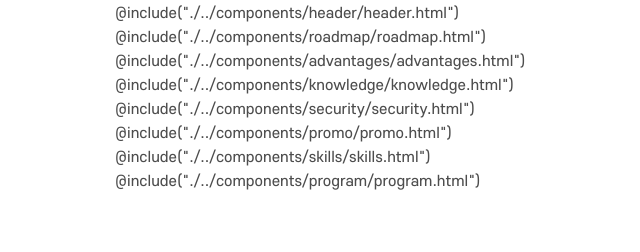
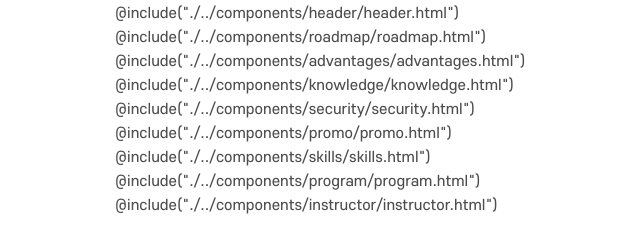
Before and after one commit to Holiden/Sparta, a website: page source/views/index.html in a window 1280 px wide. Shown: the whole page, without its empty margins (365-1005 px from the left). Drawn offline with nearby package versions, Linux system fonts and the light colour scheme; files that its build step writes are made by us from their sources; files whose address does not match are found by name.

Commit message:
HTML Instructor
1. Добавлено: HTML разметка блока Instructor;
2. Изменено: изображения блока Instructor.

```diff
--- a/source/components/components.scss
+++ b/source/components/components.scss
@@ -6,3 +6,4 @@
 @import "./promo/promo";
 @import "./skills/skills";
 @import "./program/program";
+@import "./instructor/instructor";
--- a/source/styles/helpers/spritePng.scss
+++ b/source/styles/helpers/spritePng.scss
@@ -12,18 +12,11 @@
   background: url("./../images/sprites/sprite.png") 0px 0px no-repeat;
 }
 
-@mixin instructor_decoration_bottom {
-  height: 272px;
-  width: 320px;
+@mixin instructor_decoration {
+  height: 555px;
+  width: 54px;
 
-  background: url("./../images/sprites/sprite.png") 0px -1619px no-repeat;
-}
-
-@mixin instructor_decoration_top {
-  height: 272px;
-  width: 320px;
-
-  background: url("./../images/sprites/sprite.png") 0px -1347px no-repeat;
+  background: url("./../images/sprites/sprite.png") 0px -2147px no-repeat;
 }
 
 @mixin knowledge_01 {
@@ -79,7 +72,7 @@
   height: 333px;
   width: 320px;
 
-  background: url("./../images/sprites/sprite.png") 0px -1891px no-repeat;
+  background: url("./../images/sprites/sprite.png") 0px -1347px no-repeat;
 }
 
 @mixin roadmap_4 {
@@ -93,5 +86,5 @@
   height: 467px;
   width: 50px;
 
-  background: url("./../images/sprites/sprite.png") 0px -2224px no-repeat;
+  background: url("./../images/sprites/sprite.png") 0px -1680px no-repeat;
 }
--- a/source/views/index.html
+++ b/source/views/index.html
@@ -20,6 +20,7 @@
     @include("./../components/promo/promo.html")
     @include("./../components/skills/skills.html")
     @include("./../components/program/program.html")
+    @include("./../components/instructor/instructor.html")
   </main>
   <script src="./scripts/main.js"></script>
   <script>svg4everybody();</script>
```
Also changed, not shown: source/components/instructor/instructor.html (added, +20 -0 lines), source/components/instructor/instructor.scss (added), source/images/instructor_bg.jpg (added), source/images/png/instructor_decoration.png (added), source/images/png/instructor_decoration_bottom.png (deleted), source/images/png/instructor_decoration_top.png (deleted).
